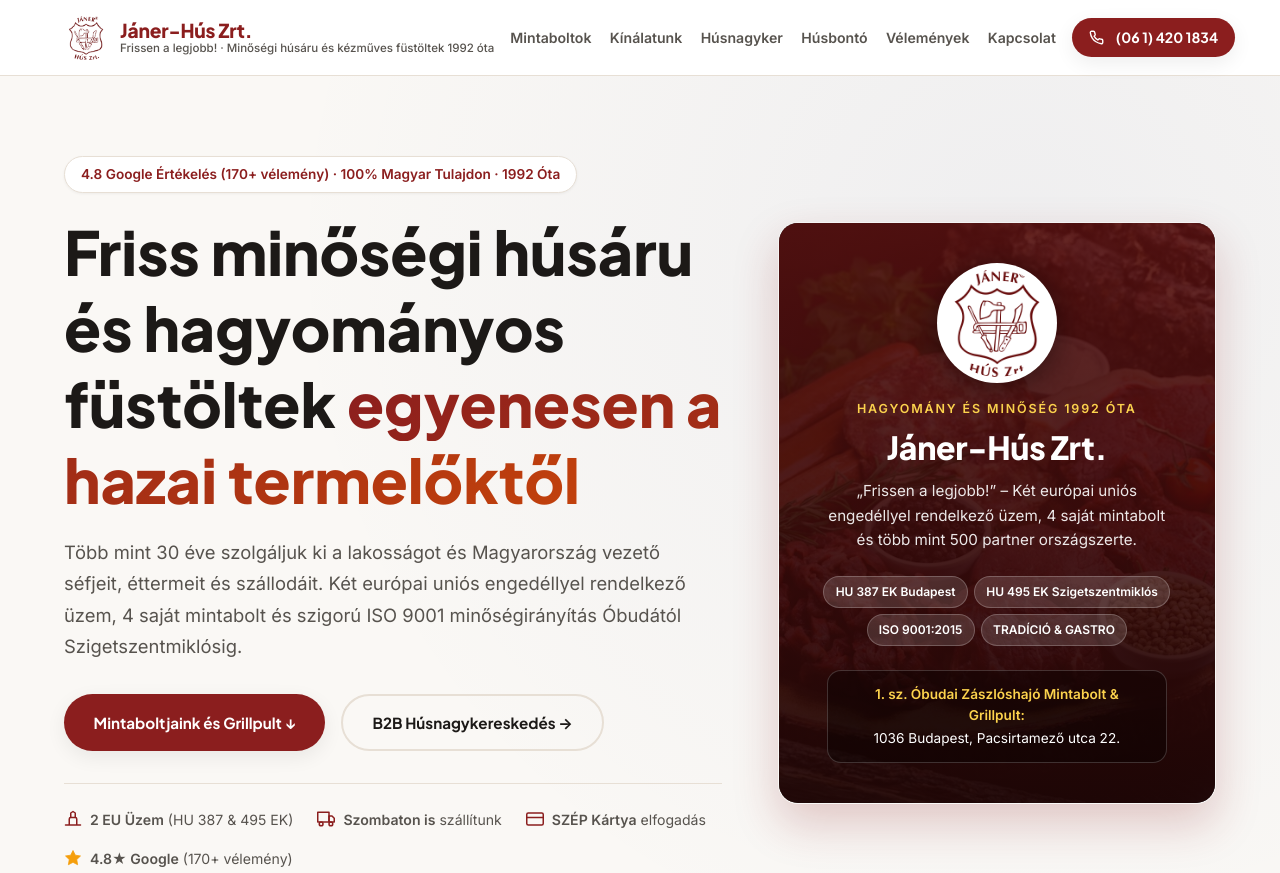
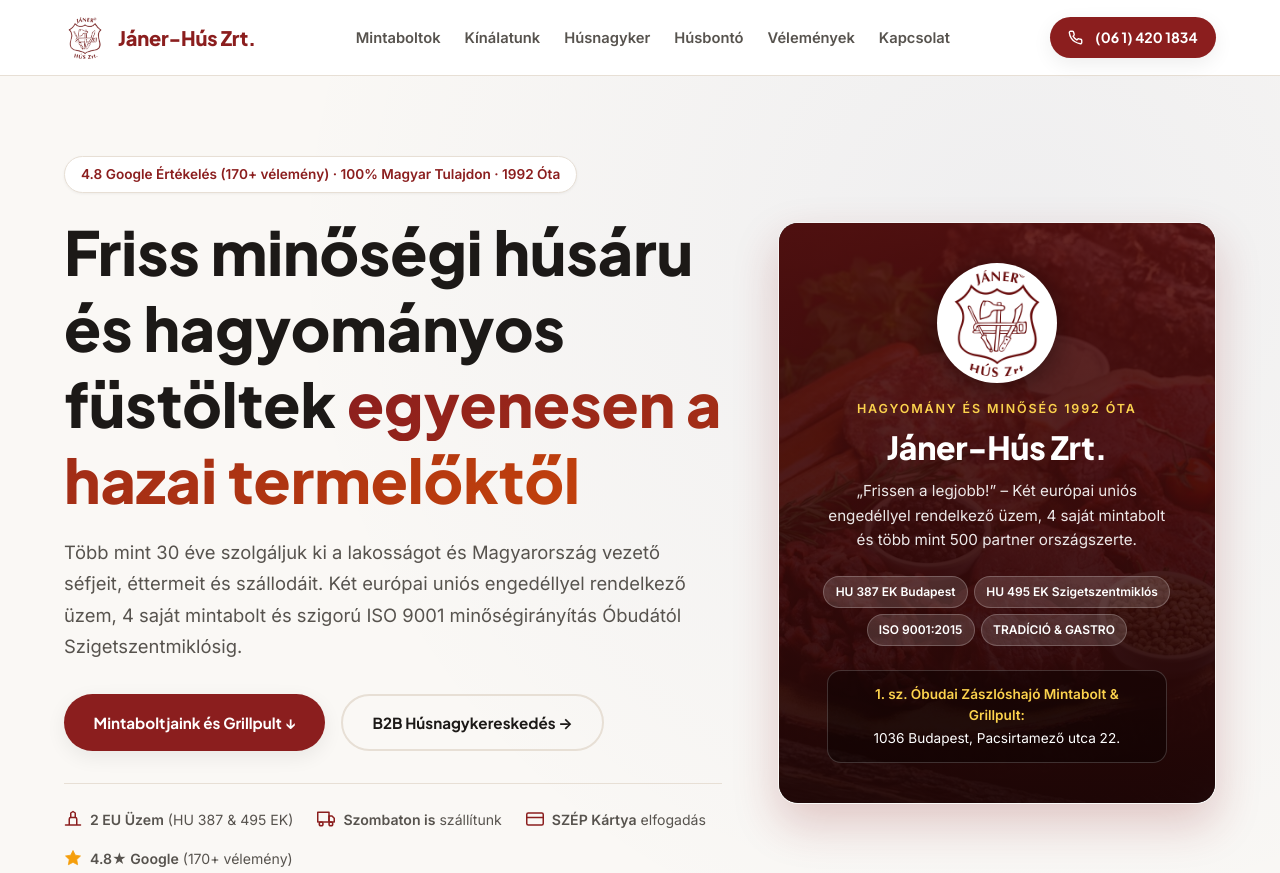
Before and after one commit to pfviktor/janer-hus-weboldal, an Astro site: page / in a window 1280 px wide. Shown: the top 873 px of the page. Built offline with nearby package versions, Linux system fonts and the light colour scheme; Astro itself is replaced by a stand-in of ours.

Commit message:
fix: termékfotók cseréje valódi Jáner hentesárukra és optikailag tökéletesen centrírozott fejléc

```diff
--- a/src/components/Header.astro
+++ b/src/components/Header.astro
@@ -4,16 +4,13 @@ import { siteConfig } from '../config/site';
 
 <header class="nav" role="banner">
   <div class="container nav__inner">
-    <!-- Logo -->
+    <!-- Logo: Egy vonalban, optikailag tökéletesen középre igazítva -->
     <a href="/" class="nav__logo" aria-label={siteConfig.businessName}>
       <img src="/images/logo.png" alt={siteConfig.businessName} class="nav__logo-img" />
-      <div class="nav__logo-text-wrap">
-        <span class="nav__logo-name">{siteConfig.businessName}</span>
-        <span class="nav__logo-tagline">{siteConfig.tagline}</span>
-      </div>
+      <span class="nav__logo-name">{siteConfig.businessName}</span>
     </a>
 
-    <!-- Asztali Navigáció -->
+    <!-- Asztali Navigáció: Azonos magasságban és függőleges tengelyen -->
     <nav class="nav__desktop" aria-label="Fő navigáció">
       <ul class="nav__desktop-links">
         <li><a href="#mintaboltok" class="nav__link">Mintaboltok</a></li>
@@ -46,10 +43,7 @@ import { siteConfig } from '../config/site';
     <button class="mobile-drawer__close" id="drawer-close" aria-label="Menü bezárása">✕</button>
     <a href="/" class="nav__logo" style="margin-bottom:1.5rem; display:flex; align-items:center; gap:0.75rem;">
       <img src="/images/logo.png" alt={siteConfig.businessName} style="height:44px; width:auto;" />
-      <div>
-        <span class="nav__logo-name" style="font-size:1.15rem;">{siteConfig.businessName}</span>
-        <div style="font-size:0.72rem; color:var(--color-text-soft);">{siteConfig.tagline}</div>
-      </div>
+      <span class="nav__logo-name" style="font-size:1.25rem;">{siteConfig.businessName}</span>
     </a>
     <a href="#mintaboltok" class="mobile-drawer__link">Mintaboltjaink & Grillpult</a>
     <a href="#termekek" class="mobile-drawer__link">Termékeink & TRADÍCIÓ</a>
--- a/src/styles/global.css
+++ b/src/styles/global.css
@@ -204,7 +204,7 @@ p {
   align-items: center;
   justify-content: space-between;
   height: 100%;
-  gap: 1rem;
+  gap: 1.5rem;
 }
 
 .nav__logo {
@@ -216,48 +216,37 @@ p {
 }
 
 .nav__logo-img {
-  height: 44px;
+  height: 42px;
   width: auto;
   object-fit: contain;
   display: block;
 }
 
-.nav__logo-text-wrap {
-  display: flex;
-  flex-direction: column;
-}
-
 .nav__logo-name {
   font-family: var(--font-heading);
-  font-size: 1.2rem;
+  font-size: 1.25rem;
   font-weight: 800;
   color: var(--color-primary);
-  line-height: 1.15;
+  line-height: 1;
   letter-spacing: -0.01em;
-}
-
-.nav__logo-tagline {
-  font-size: 0.72rem;
-  color: var(--color-text-soft);
-  font-weight: 500;
-  line-height: 1.3;
 }
 
 .nav__desktop-links {
   display: flex;
   align-items: center;
-  gap: 1.15rem;
+  gap: 1.5rem;
   list-style: none;
   margin: 0;
   padding: 0;
 }
 
 .nav__link {
-  font-size: 0.88rem;
+  font-size: 0.92rem;
   font-weight: 600;
   color: var(--color-text-soft);
   transition: color var(--transition);
   white-space: nowrap;
+  line-height: 1;
 }
 
 .nav__link:hover {
@@ -276,7 +265,7 @@ p {
   align-items: center;
   gap: 0.45rem;
   white-space: nowrap;
-  padding: 0.5rem 1.05rem;
+  padding: 0.55rem 1.15rem;
   font-size: 0.88rem;
   font-weight: 700;
 }
@@ -694,14 +683,11 @@ p {
 
 /* Responsive */
 @media (max-width: 1180px) {
-  .nav__logo-tagline {
-    display: none;
-  }
   .nav__desktop-links {
-    gap: 0.85rem;
+    gap: 1rem;
   }
   .nav__link {
-    font-size: 0.82rem;
+    font-size: 0.86rem;
   }
 }
 
```
Also changed, not shown: public/images/product-elokeszites.jpg, public/images/product-fustolt.jpg, public/images/product-grill.jpg, public/images/product-kolbasz.jpg, public/images/product-majas.jpg, public/images/product-sonka.jpg, public/images/real/becsi_virsli_1_web.jpg (added), public/images/real/felvagott.JPG (added), public/images/real/janer_gastro_fustolt_csemege_szalonna_1_web.jpg (added), public/images/real/kockazas_web.JPG (added), public/images/real/majas.JPG (added), public/images/real/marha_comb_daralt3_web.JPG (added), public/images/real/sertes_comb_kockazott_5_web.jpg (added), public/images/real/sonkafelek.JPG (added).
